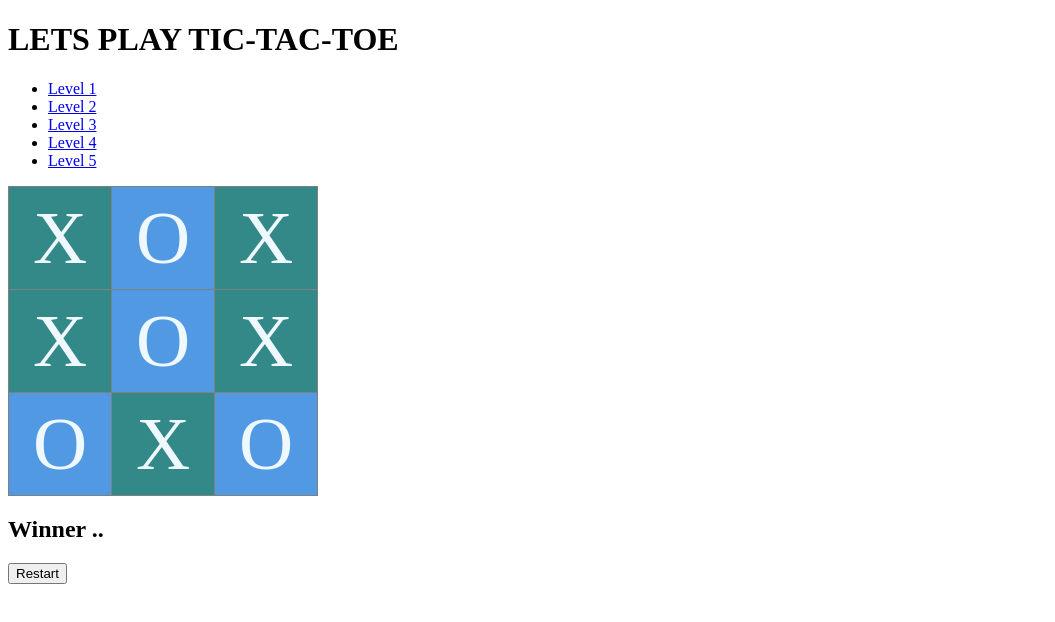
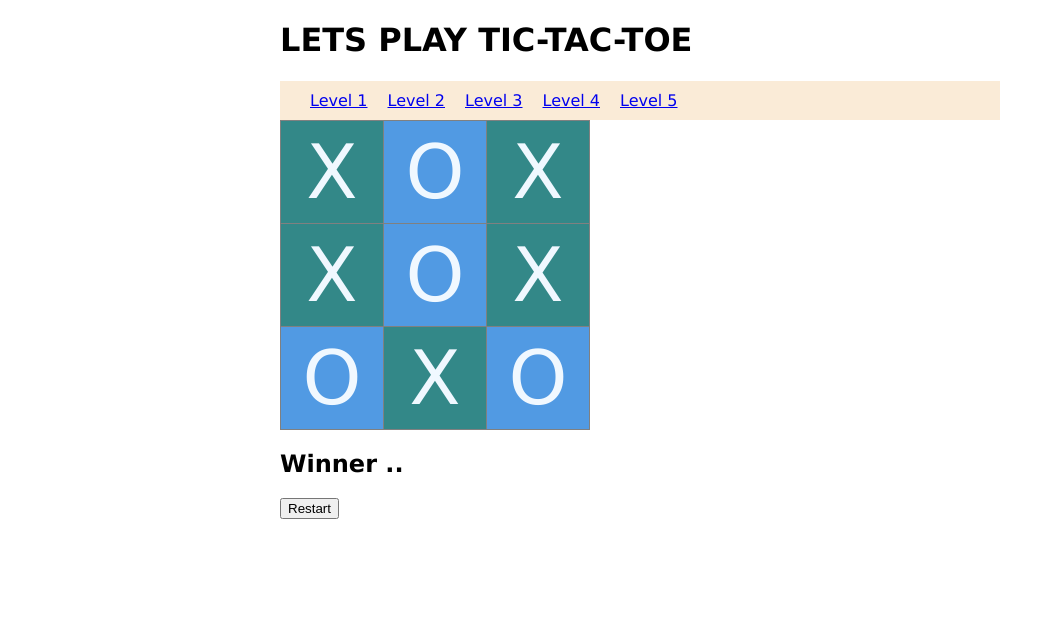
Before and after one commit to surajyadav1108/tic-tac, an Angular app: page /level1 in a window 1280 px wide. Shown: the top 622 px of the page, without its empty margins (0-1055 px from the left). Built offline with nearby package versions, Linux system fonts and the light colour scheme.

Commit message:
Update styles.css

```diff
--- a/src/styles.css
+++ b/src/styles.css
@@ -1 +1,20 @@
 /* You can add global styles to this file, and also import other style files */
+body {
+    font-family: Verdana, Geneva, Tahoma, sans-serif;
+    max-width: 720px;
+    margin: 0 auto;
+}
+
+ul {
+    list-style-type: none;
+    margin: 0;
+    padding: 10px;
+    background-color: antiquewhite;
+    color: white;
+    overflow: hidden;
+}
+
+li {
+    float: left;
+    margin-left: 20px;
+}
```
